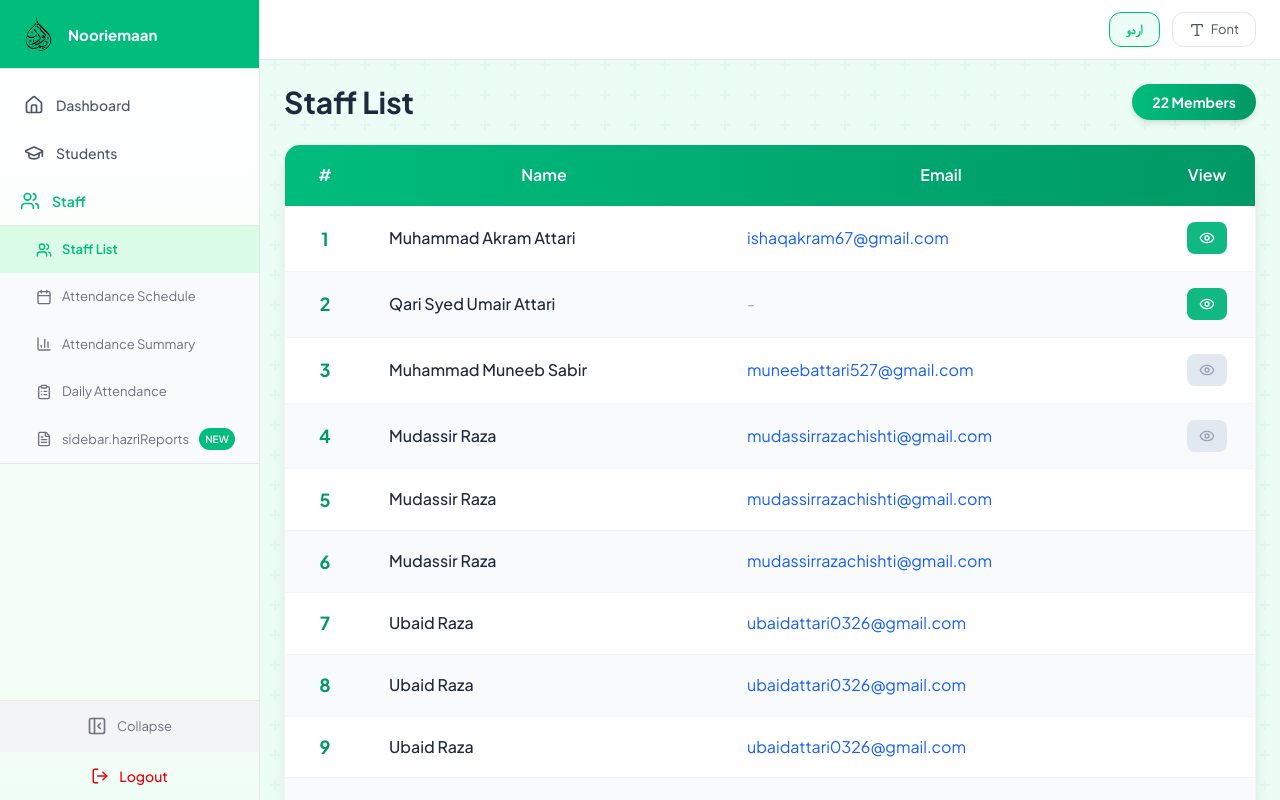
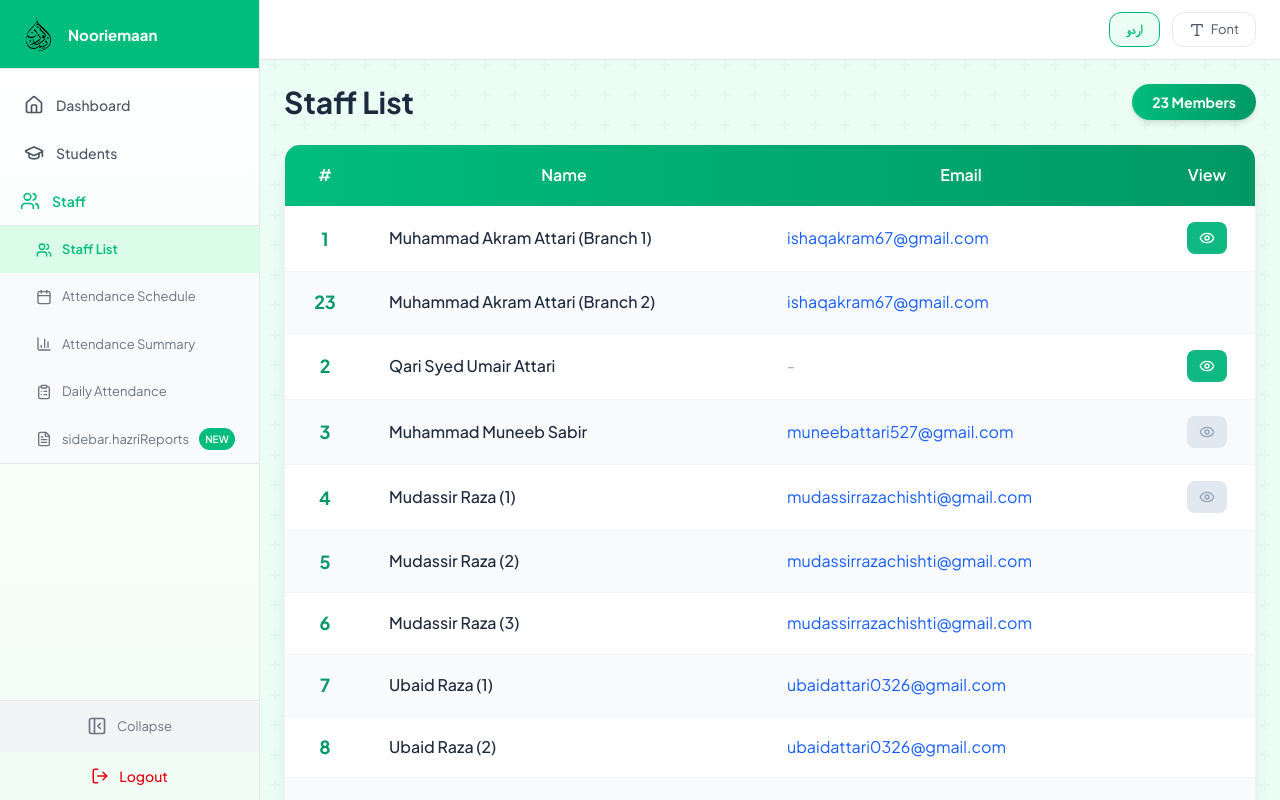
Before and after one commit to Tahiralmadni/Nooriemaan-project, a React (Vite) app: page /teachers in a window 1280 px wide. Built offline with nearby package versions, Linux system fonts and the light colour scheme; a web font is replaced by a local one.

Commit message:
18 feb 2026 updated

```diff
--- a/src/locales/en.json
+++ b/src/locales/en.json
@@ -95,15 +95,16 @@
         "view": "View"
     },
     "staff": {
-        "1": "Muhammad Akram Attari",
+        "1": "Muhammad Akram Attari (Branch 1)",
+        "23": "Muhammad Akram Attari (Branch 2)",
         "2": "Qari Syed Umair Attari",
         "3": "Muhammad Muneeb Sabir",
-        "4": "Mudassir Raza",
-        "5": "Mudassir Raza",
-        "6": "Mudassir Raza",
-        "7": "Ubaid Raza",
-        "8": "Ubaid Raza",
-        "9": "Ubaid Raza",
+        "4": "Mudassir Raza (1)",
+        "5": "Mudassir Raza (2)",
+        "6": "Mudassir Raza (3)",
+        "7": "Ubaid Raza (1)",
+        "8": "Ubaid Raza (2)",
+        "9": "Ubaid Raza (3)",
         "10": "Muhammad Rizwan Hussain",
         "11": "Muhammad Kashif Attari",
         "12": "Muhammad Hashim",
--- a/src/locales/ur.json
+++ b/src/locales/ur.json
@@ -95,15 +95,16 @@
         "view": "تفصیلات"
     },
     "staff": {
-        "1": "محمد اکرم عطاری",
+        "1": "محمد اکرم عطاری (برانچ 1)",
+        "23": "محمد اکرم عطاری (برانچ 2)",
         "2": "قاری سید عمیر عطاری",
         "3": "محمد منیب صابر",
-        "4": "مدثر رضا",
-        "5": "مدثر رضا",
-        "6": "مدثر رضا",
-        "7": "عبید رضا",
-        "8": "عبید رضا",
-        "9": "عبید رضا",
+        "4": "مدثر رضا (1)",
+        "5": "مدثر رضا (2)",
+        "6": "مدثر رضا (3)",
+        "7": "عبید رضا (1)",
+        "8": "عبید رضا (2)",
+        "9": "عبید رضا (3)",
         "10": "محمد رضوان حسین",
         "11": "محمد کاشف عطاری",
         "12": "محمد ہاشم",
--- a/src/pages/StaffProfile.jsx
+++ b/src/pages/StaffProfile.jsx
@@ -16,7 +16,8 @@ const StaffProfile = () => {
 
     // Staff details (4 members)
     const staffDetails = {
-        1: { phone: '03128593301', address: 'Karachi, Pakistan', role: 'Naib Nazim', roleUr: 'نائب ناظم', joinDate: 'October 2020', salary: '25,000', timing: '8:00 AM - 4:00 PM', email: 'ishaqakram67@gmail.com' },
+        1: { phone: '03128593301', address: 'Karachi, Pakistan', role: 'Naib Nazim', roleUr: 'نائب ناظم', joinDate: 'October 2020', salary: '26,620', timing: '8:00 AM - 4:00 PM', email: 'ishaqakram67@gmail.com' },
+        23: { phone: '03128593301', address: 'Karachi, Pakistan', role: 'Naib Nazim', roleUr: 'نائب ناظم', joinDate: 'October 2020', salary: '8,120', timing: '8:00 AM - 4:00 PM', email: 'ishaqakram67@gmail.com' },
         2: { phone: '0322-2345678', address: 'Karachi', role: 'Qari', roleUr: 'قاری', joinDate: '01 Mar 2019', salary: '28,000', timing: '8:00 AM - 1:00 PM', email: '-' },
         3: { phone: '0333-3456789', address: 'Karachi', role: 'Teacher', roleUr: 'استاد', joinDate: '10 Aug 2021', salary: '22,000', timing: '9:00 AM - 3:00 PM', email: 'muneebattari527@gmail.com' },
         4: { phone: '0344-4567890', address: 'Karachi', role: 'Teacher', roleUr: 'استاد', joinDate: '05 Feb 2022', salary: '20,000', timing: '8:30 AM - 2:30 PM', email: 'mudassirrazachishti@gmail.com' }
--- a/src/pages/Teachers.jsx
+++ b/src/pages/Teachers.jsx
@@ -13,10 +13,11 @@ const Teachers = () => {
         document.title = t('pageTitles.teachers');
     }, [t]);
 
-    const staffIds = [1, 2, 3, 4, 5, 6, 7, 8, 9, 10, 11, 12, 13, 14, 15, 16, 17, 18, 19, 20, 21, 22];
+    const staffIds = [1, 23, 2, 3, 4, 5, 6, 7, 8, 9, 10, 11, 12, 13, 14, 15, 16, 17, 18, 19, 20, 21, 22];
 
     const emails = {
         1: 'ishaqakram67@gmail.com',
+        23: 'ishaqakram67@gmail.com',
         2: '-',
         3: 'muneebattari527@gmail.com',
         4: 'mudassirrazachishti@gmail.com',
```
